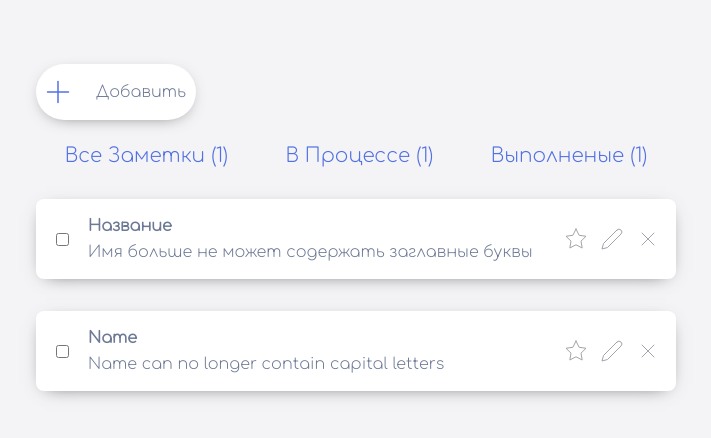
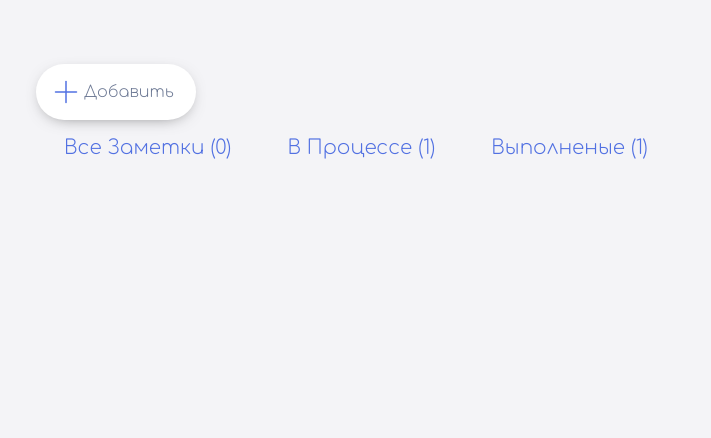
Before and after one commit to Timeryan/ToDo, a React (Create React App) app in the folder todoui/: page / in a window 1280 px wide. Shown: the top 438 px of the page, without its empty margins (284-995 px from the left). Built offline with nearby package versions, Linux system fonts and the light colour scheme.

Commit message:
Добавлена первая логика не подключал сервер

```diff
--- a/todoui/src/App.js
+++ b/todoui/src/App.js
@@ -4,16 +4,29 @@ import ButtonAddNote from "./components/ButtonAddNote/ButtonAddNote.js"
 import ProgressNavBar from "./components/ProgressNavBar/ProgressNavBar";
 import Note from "./components/Note/Note";
 
-function App() {
-    return (
-        <div className="App">
+class App extends React.Component {
+    constructor(props) {
+        super(props);
+        this.state = {count: 0};
+    }
+    AddNote = ()=>{
+        this.setState(({count}) => ({
+            count: count + 1,
+        }));
+    }
 
-            <ButtonAddNote/>
-            <ProgressNavBar allNote="1" inProgressNote="1" Completed="1"/>
-            <Note title="Название" text="Имя больше не может содержать заглавные буквы "/>
-            <Note title="Name" text="Name can no longer contain capital letters"/>
-        </div>
-    );
+    render() {
+        return (
+            <div className="App">
+                <ButtonAddNote click={this.AddNote}/>
+                <ProgressNavBar allNote={this.state.count} inProgressNote="1" Completed="1"/>
+                    {[...Array(this.state.count)].map(() =>
+                    <Note title={this.state.count}
+                          text="Name can no longer contain capital letters"/>
+                )}
+            </div>
+        );
+    }
 }
 
 export default App;
--- a/todoui/src/components/ButtonAddNote/ButtonAddNote.js
+++ b/todoui/src/components/ButtonAddNote/ButtonAddNote.js
@@ -2,9 +2,9 @@ import React from "react"
 import classes from "./ButtonAddNote.module.css"
 import ImgPlus from "./plus.svg"
 
-function ButtonAddNote() {
+function ButtonAddNote(props) {
     return (
-        <div className={classes.button_add_note}>
+        <div className={classes.button_add_note} onClick={props.click}>
             <img className={classes.img_plus} src={ImgPlus} alt="ImgPlus"/>
             <span>Добавить</span>
         </div>
--- a/todoui/src/components/ButtonAddNote/ButtonAddNote.module.css
+++ b/todoui/src/components/ButtonAddNote/ButtonAddNote.module.css
@@ -5,7 +5,7 @@
     height: 3.5rem;
     color: #6e7a95;
     display: flex;
-    justify-content: space-around;
+
     align-items: center;
     box-shadow: 0 4px 18px -10px rgba(0,0,0,0.75);
     font-size: 1rem;
@@ -13,5 +13,5 @@
 }
 .img_plus{
     stroke: #ff0000;
-    margin-left: -0.4rem;
+    margin-left: 0.75rem;
 }
--- a/todoui/src/components/Note/Note.module.css
+++ b/todoui/src/components/Note/Note.module.css
@@ -9,7 +9,7 @@
     align-items: center;
     box-shadow: 0 4px 18px -10px rgba(0,0,0,0.75);
     font-size: 1rem;
-    margin-top: 2rem;
+    margin-bottom: 0.75rem;
 }
 .title_text{
     display: flex;
--- a/todoui/src/components/ProgressNavBar/ProgressNavBar.module.css
+++ b/todoui/src/components/ProgressNavBar/ProgressNavBar.module.css
@@ -1,7 +1,7 @@
 .progress_nav_bar{
     display: flex;
     justify-content: space-around;
-    padding-top: 1.5rem;
+    padding: 1rem 0;
     font-size: 1.25rem;
     color: #5271e2;
 }
```
Also changed, not shown: todoui/src/components/ListNotes/ListNotes.js (added, +25 -0 lines).
